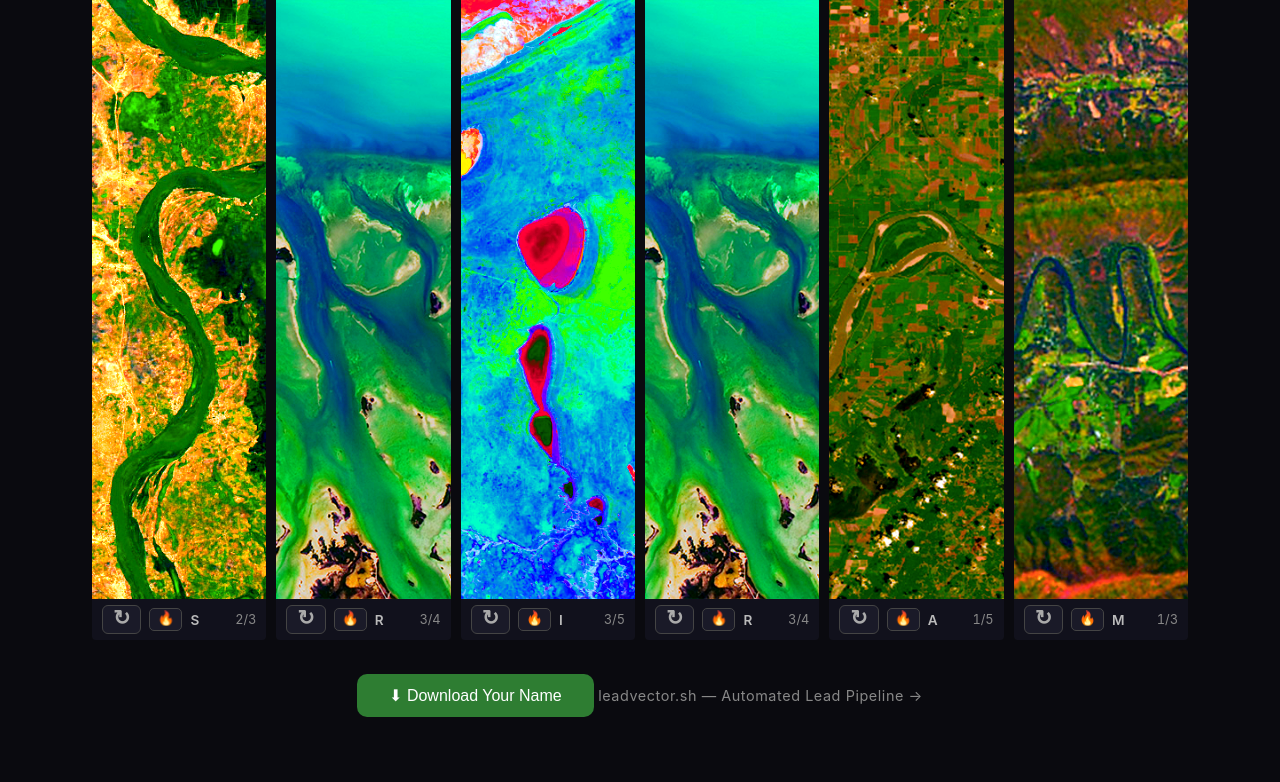
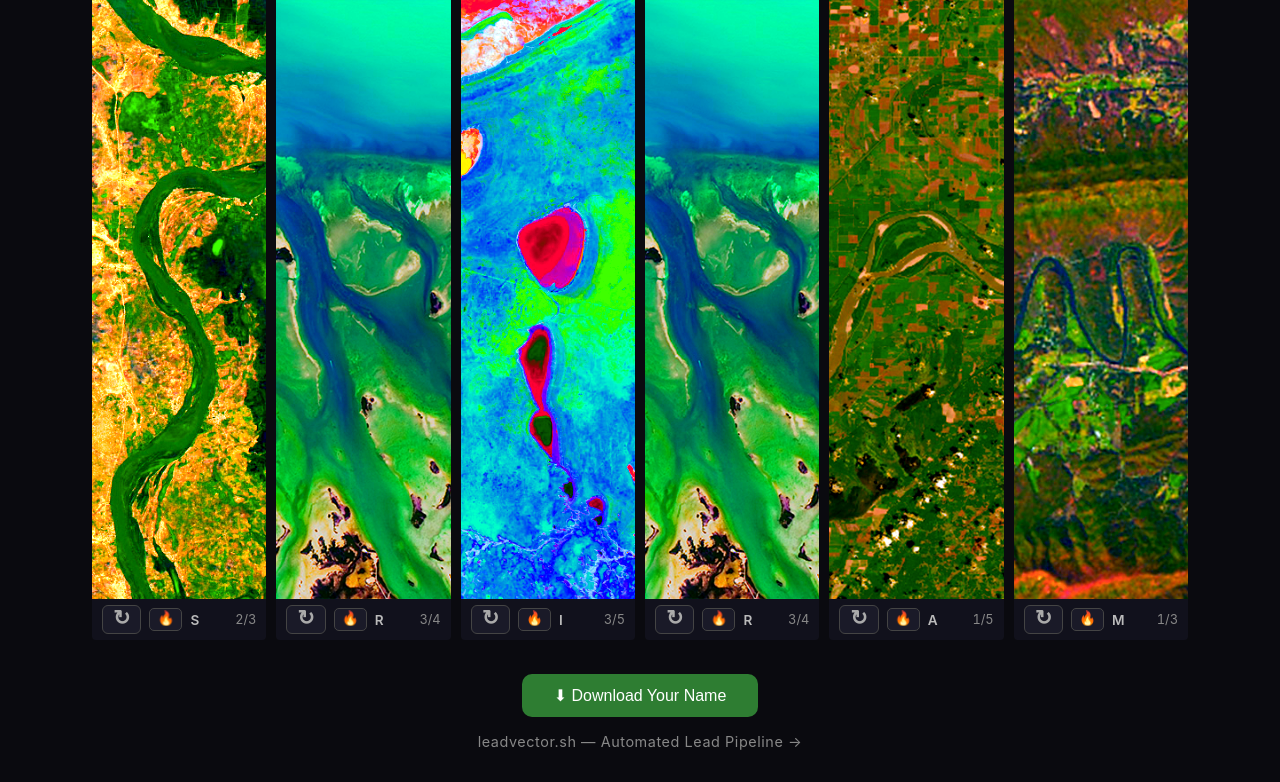
Before and after one commit to Ramsec-create/geoglyph, a FastAPI app: page / in a window 1280 px wide. Shown: the part 275-1057 px from the top of the page. Before the commit the page ends 992 px from the top, so only its background shows below. Run offline with FastAPI, Linux system fonts and the light colour scheme.

Commit message:
brand-section: flex column so heading sits below download button

```diff
--- a/templates/index.html
+++ b/templates/index.html
@@ -234,11 +234,13 @@
 
   .brand-section {
     display: none;
+    flex-direction: column;
+    align-items: center;
+    gap: 0.5rem;
     margin-top: 1.5rem;
     text-align: center;
   }
   .brand-section a {
-    display: inline-block;
     color: #888;
     text-decoration: none;
     font-size: 0.9rem;
@@ -472,7 +474,7 @@ function renderName() {
 
   buildDisplay();
   $('controls').style.display = 'flex';
-  $('brandSection').style.display = 'block';
+  $('brandSection').style.display = 'flex';
   preloadImage();
 }
 
```
